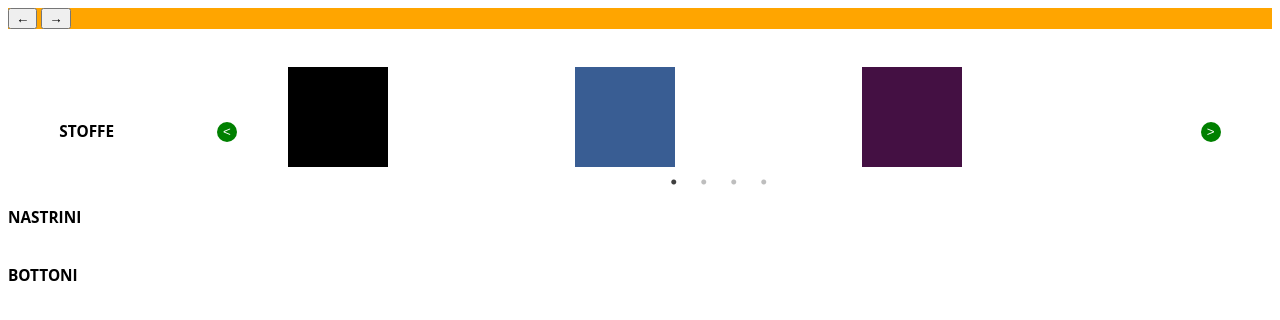
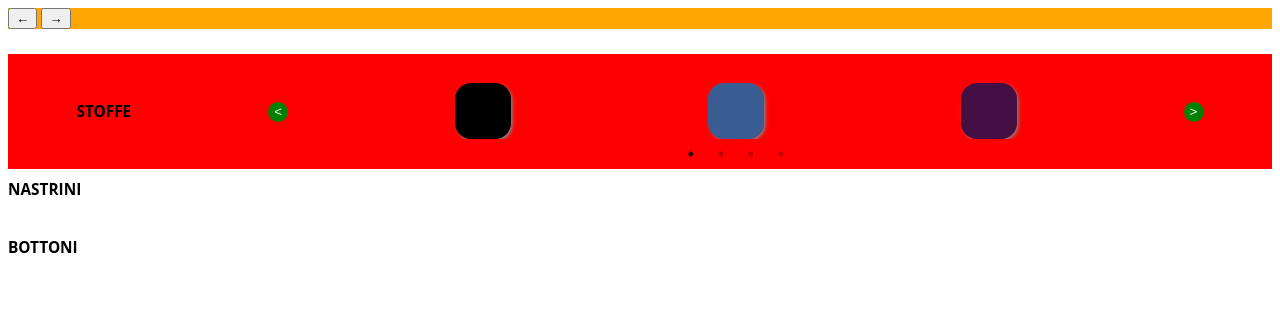
Before and after one commit to edospi20/Personalizzatore-Prosac, a plain HTML site: page index.html in a window 1280 px wide. Drawn offline with nearby package versions, Linux system fonts and the light colour scheme.

Commit message:
sistemato il centramento verticale e aggiunti i bottoni con le funzioni slik associate with '#' will be ignored, and an empty message aborts the commit.

```diff
--- a/css/rails.css
+++ b/css/rails.css
@@ -1,52 +1,6 @@
 #wrapper {
 	background: orange;
 	position: relative;
-}
-
-.slider {
-	display: flex;
-	align-items: center;
-	margin-top: 3%;
-}
-
-.slider > div {
-	flex-grow: 1;
-	text-align: center;
-}
-
-.slider > div:nth-of-type(2) {
-	width: 60%;
-	display: inline-block;
-}
-
-/*
-
-.slider div > img {
-	margin: auto;
-	border-radius: 1em;
-	box-shadow: 0.1em 0.1em 0.2em grey;
-	cursor: pointer;
-	width: 22%;
-	position: relative;
-	overflow: hidden;
-	border-radius: 1em;
-	box-shadow: 0.1em 0.1em 0.2em grey;
-	cursor: pointer;
-	background-position: center center;
-	background-size: cover;
-	background-repeat: no-repeat;
-	background-origin: border-box;
-	background-clip: border-box;
-}
-
-*/
-
-.slider div:focus > img {
-	border: 3px solid navy;
-}
-
-.slider > div {
-	padding: 0;
 }
 
 .type-acc {
@@ -59,6 +13,44 @@
 	flex-grow: 1;
 }
 
+.slider {
+	display: flex;
+	align-items: center;
+	margin-top: 2%;
+	background: red;
+}
+
+.slider > div {
+	flex-grow: 1;
+	text-align: center;
+	padding: 0;
+}
+
+.slider > div:nth-of-type(2) {
+	flex-grow: 0;
+	width: 60%;
+	display: inline-block;
+}
+
+.slider > div:nth-of-type(2) > div{
+	margin-top: 3.8%;
+}
+
+.slider div > img {
+	margin: auto;
+	border-radius: 1em;
+	box-shadow: 0.1em 0.1em 0.2em grey;
+	cursor: pointer;
+	width: 22%;
+	border-radius: 1em;
+	box-shadow: 0.1em 0.1em 0.2em grey;
+	cursor: pointer;
+}
+
+.slider div:focus > img {
+	border: 3px solid navy;
+}
+
 .slider > div > button {
 	width: 1.5em;
 	height: 1.5em;
@@ -68,18 +60,4 @@
 	background: green;
 	border-radius: 50%;
 	display: inline-block;
-	/*position: relative;
-	float:left;*/
 }
-
-/*#prev-cl{
-	float: left;
-}*/
-
-/*#cloths .slick-prev:before{
-	color: green;
-}
-
-#cloths .slick-next:before{
-	color: green;
-}*/
--- a/index.html
+++ b/index.html
@@ -24,8 +24,9 @@
 		<div class="slider">
 			<h1 class="type-acc">Stoffe</h1>
 			<div>
-				<button id="prev-cl" class="prev-next-buttons" type="button" >&lt;</button>
+				<button type="button" >&lt;</button>
 			</div>
+			<div>
 				<div id="cloths">
 					<div><img data-lazy="./img/color0.png" /></div>
 					<div><img data-lazy="./img/color1.png" /></div>
@@ -39,8 +40,9 @@
 					<div><img data-lazy="./img/color9.png" /></div>
 					<div><img data-lazy="./img/color10.png" /></div>
 				</div>
+			</div>
 			<div>
-				<button id="next-cl" class="prev-next-buttons" type="button" >&gt;</button>
+				<button type="button" >&gt;</button>
 			</div>
 		</div>
 
--- a/js/index.js
+++ b/js/index.js
@@ -2,11 +2,13 @@
 
 $(function() {
 
-var cloths = $('#cloths');
+var slider = $('.slider');
+var cloths = slider.find('div:eq(1) > div');
+var buttons = slider.find('button');
 
 cloths.slick({
 	accessibility: true,
-	arrows: false,
+	arrows: true,
 	dots: true,
 	focusOnSelect: true,
 	infinite: true,
@@ -19,8 +21,8 @@ cloths.slick({
 
 	// TODO: LE FRECCE NON FUNZIANOH
 
-	/*prevArrow: '<button type="button" class="slick-prev">&lt;</button>',
-	nextArrow: '<button type="button" class="slick-next">&gt;</button>',*/
+	prevArrow: buttons.eq(0),
+	nextArrow: buttons.eq(1)
 
 });
 
```
Lines whose indentation alone changed are shown as unchanged.
